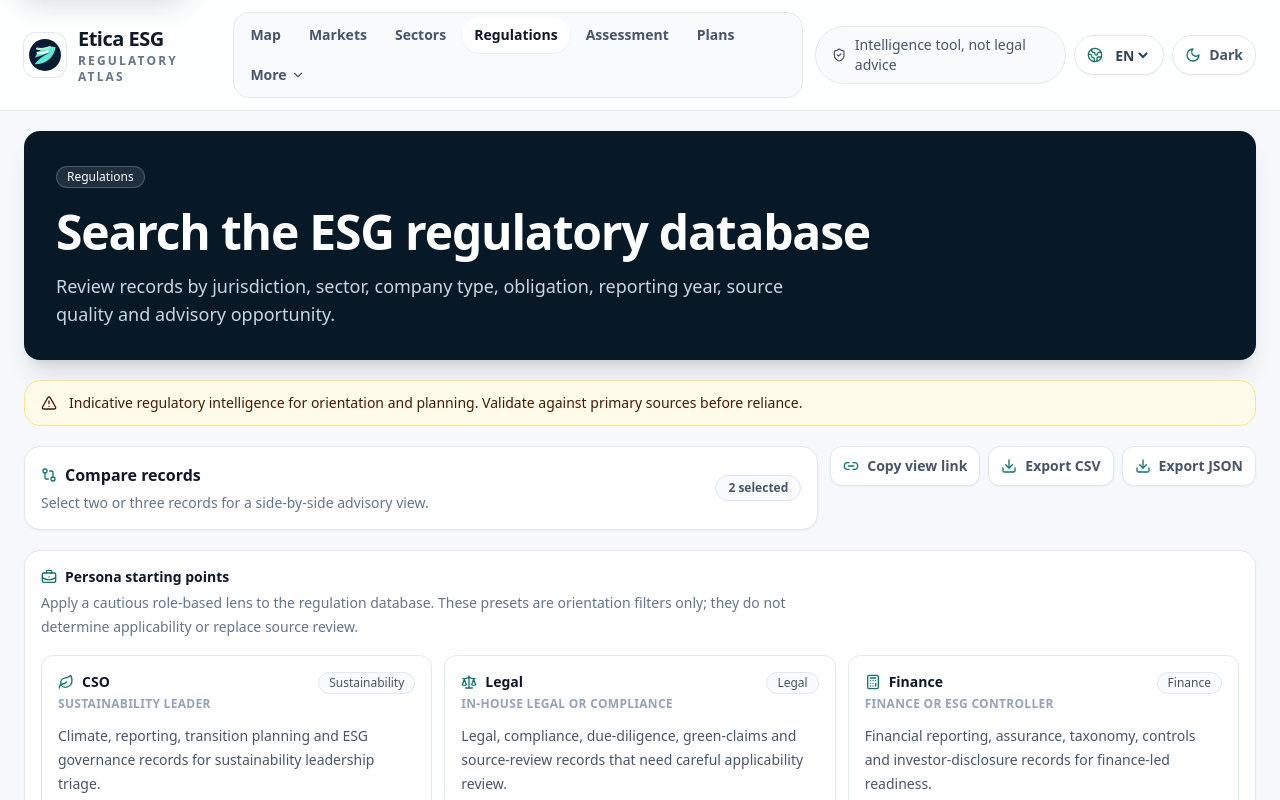
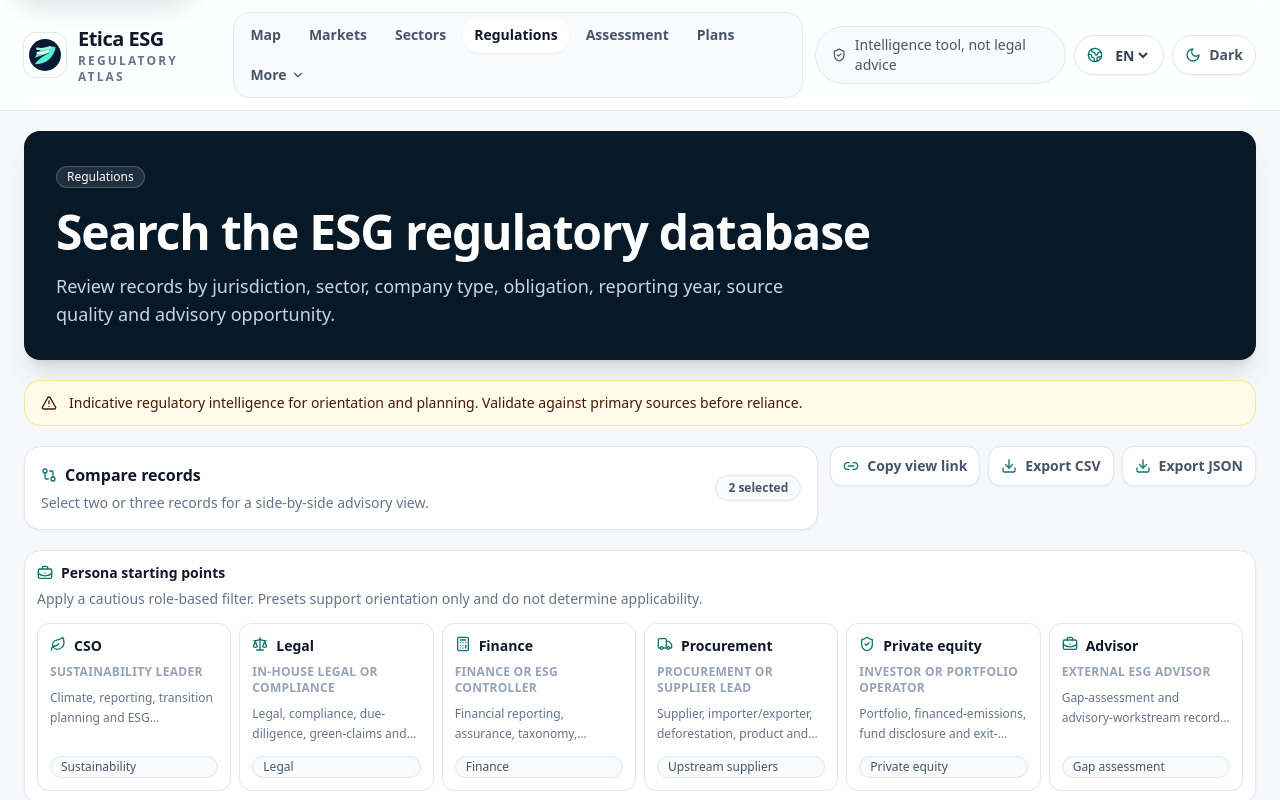
Before and after one commit to gabrielgage/esg-regulatory-atlas, a Next.js app: page /regulations in a window 1280 px wide. Shown: the top 800 px of the page. Built offline with nearby package versions, Linux system fonts and the light colour scheme.

Commit message:
Compact regulations role lenses
Compacts the Regulations persona preset surface into a calmer role-lens strip while preserving existing accessible labels, active-state hooks and cautious orientation language.

```diff
--- a/components/PersonaPresets.tsx
+++ b/components/PersonaPresets.tsx
@@ -18,7 +18,7 @@ export function PersonaPresets({
   const active = personaPresets.find((preset) => preset.id === activeId);
 
   return (
-    <section className="rounded-2xl border bg-white p-4 shadow-sm">
+    <section className="rounded-2xl border bg-white p-3 shadow-sm">
       <div className="flex flex-col gap-3 lg:flex-row lg:items-start lg:justify-between">
         <div>
           <div className="flex items-center gap-2 text-sm font-semibold text-ink">
@@ -26,7 +26,7 @@ export function PersonaPresets({
             Persona starting points
           </div>
           <p className="mt-1 max-w-3xl text-sm leading-6 text-slate-500">
-            Apply a cautious role-based lens to the regulation database. These presets are orientation filters only; they do not determine applicability or replace source review.
+            Apply a cautious role-based filter. Presets support orientation only and do not determine applicability.
           </p>
         </div>
         {active ? (
@@ -40,7 +40,7 @@ export function PersonaPresets({
         ) : null}
       </div>
 
-      <div className="mt-4 grid gap-3 md:grid-cols-2 xl:grid-cols-3">
+      <div className="mt-3 grid gap-2 sm:grid-cols-2 lg:grid-cols-3 xl:grid-cols-6">
         {personaPresets.map((preset) => (
           <PersonaButton
             key={preset.id}
@@ -84,21 +84,21 @@ function PersonaButton({
       aria-pressed={active}
       onClick={onApply}
       className={cn(
-        "rounded-xl border p-4 text-left transition hover:border-teal/40 hover:bg-teal/5",
+        "rounded-xl border p-3 text-left transition hover:border-teal/40 hover:bg-teal/5",
         active ? "border-teal bg-teal/10" : "border-slate-200 bg-white"
       )}
     >
-      <div className="flex items-start justify-between gap-3">
+      <div className="flex h-full flex-col justify-between gap-3">
         <div>
-          <div className="flex items-center gap-2">
+          <div className="flex items-start gap-2">
             <Icon className="h-4 w-4 text-teal" />
-            <span className="text-sm font-semibold text-ink">{preset.label}</span>
+            <span className="text-sm font-semibold leading-5 text-ink">{preset.label}</span>
           </div>
-          <p className="mt-1 text-xs font-semibold uppercase tracking-wide text-slate-400">{preset.role}</p>
+          <p className="mt-2 text-xs font-semibold uppercase tracking-wide text-slate-400">{preset.role}</p>
+          <p className="mt-2 line-clamp-2 text-xs leading-5 text-slate-500">{preset.description}</p>
         </div>
         <FilterSignal filters={preset.filters} />
       </div>
-      <p className="mt-3 text-sm leading-6 text-slate-600">{preset.description}</p>
     </button>
   );
 }
```
Also changed, not shown: 1 other file (tests, documents, lock files or other folders).
